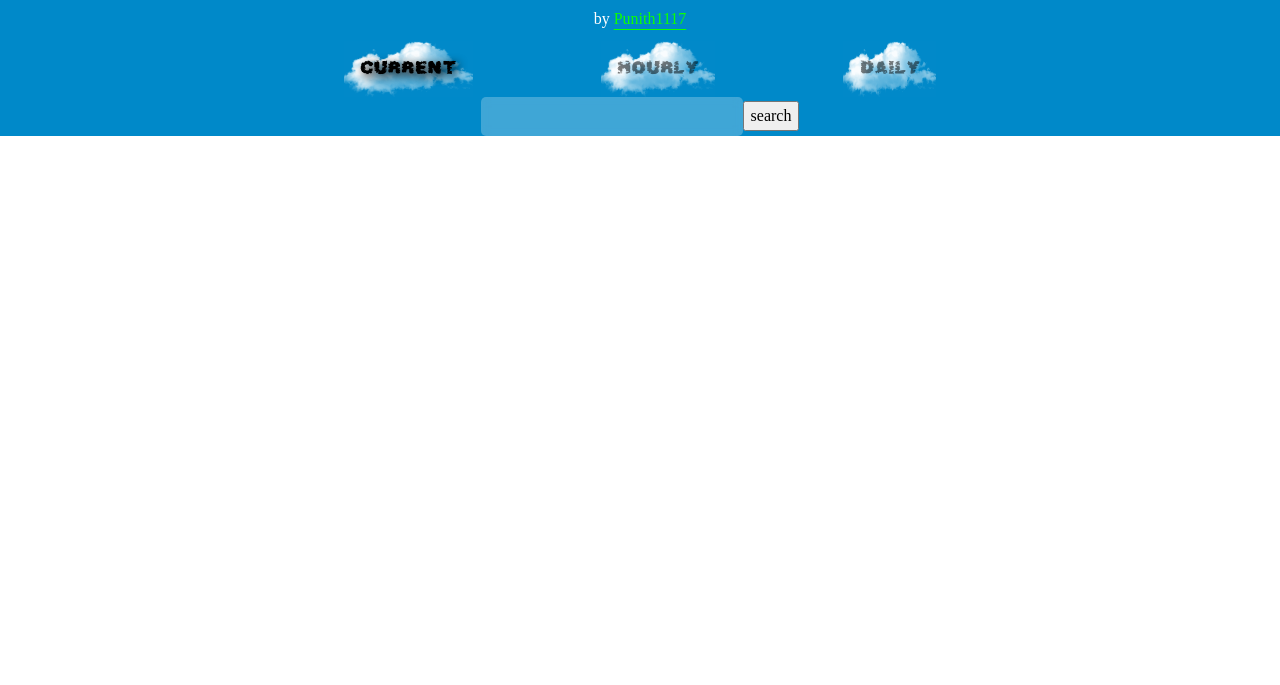
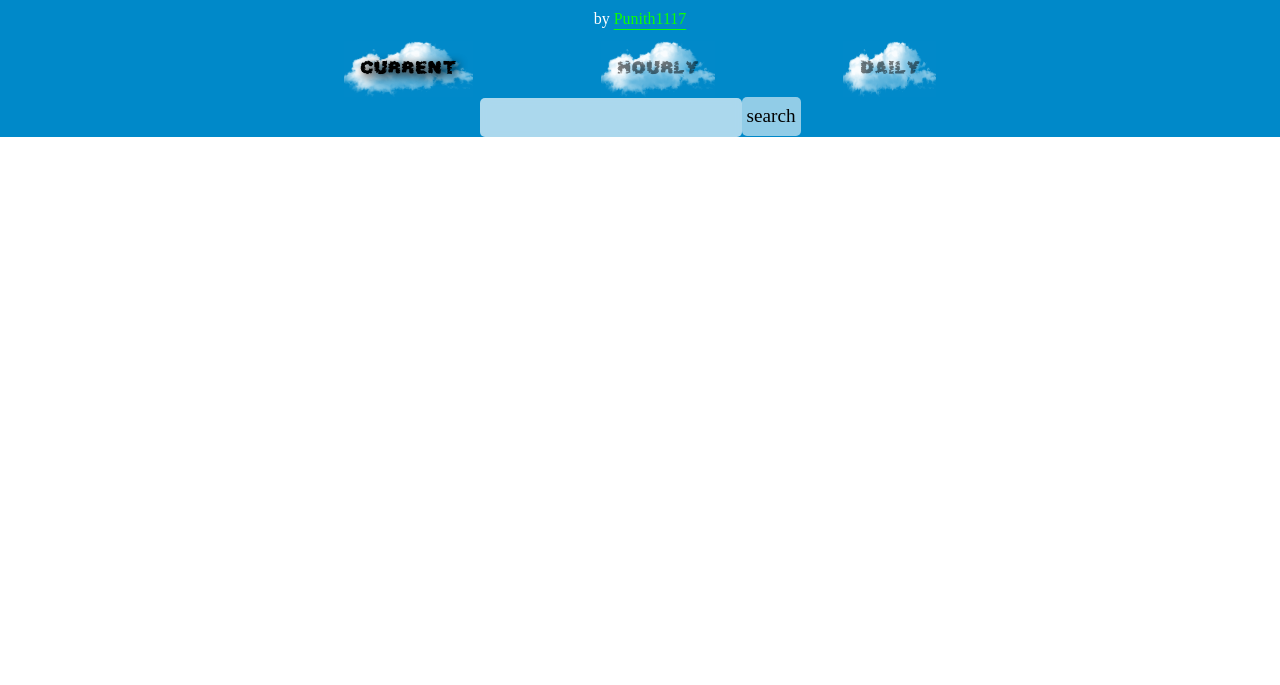
Before and after one commit to Punith1117/weather, a website built with webpack: page src/template.html in a window 1280 px wide. Shown: the part 115-800 px from the top of the page. Built offline with nearby package versions, Linux system fonts and the light colour scheme.

Commit message:
modify background-color and color of text and search input

```diff
--- a/src/style.css
+++ b/src/style.css
@@ -102,13 +102,29 @@ header {
 }
 
 input[type="text"] {
-    background-color: rgba(255, 255, 255, 0.247);
+    background-color: rgba(255, 255, 255, 0.671);
     border: 0;
     border-radius: 5px;
-    color: white;
+    color: black;
     padding: 5px;
     font-family: monospace;
     font-size: 1.2rem;
     backdrop-filter: blur(5px);
     outline: none;
+    &:focus {
+        background-color: rgba(0, 0, 0, 0.493);
+        color: white;
+    }
 }
+
+.search {
+    background-color: rgba(255, 255, 255, 0.568);
+    border: 0;
+    outline: none;
+    border-radius: 5px;
+    padding: 5px;
+    font-size: 1.2rem;
+    &:hover {
+        background-color: rgba(255, 255, 255, 0.822);
+    }
+}
```
